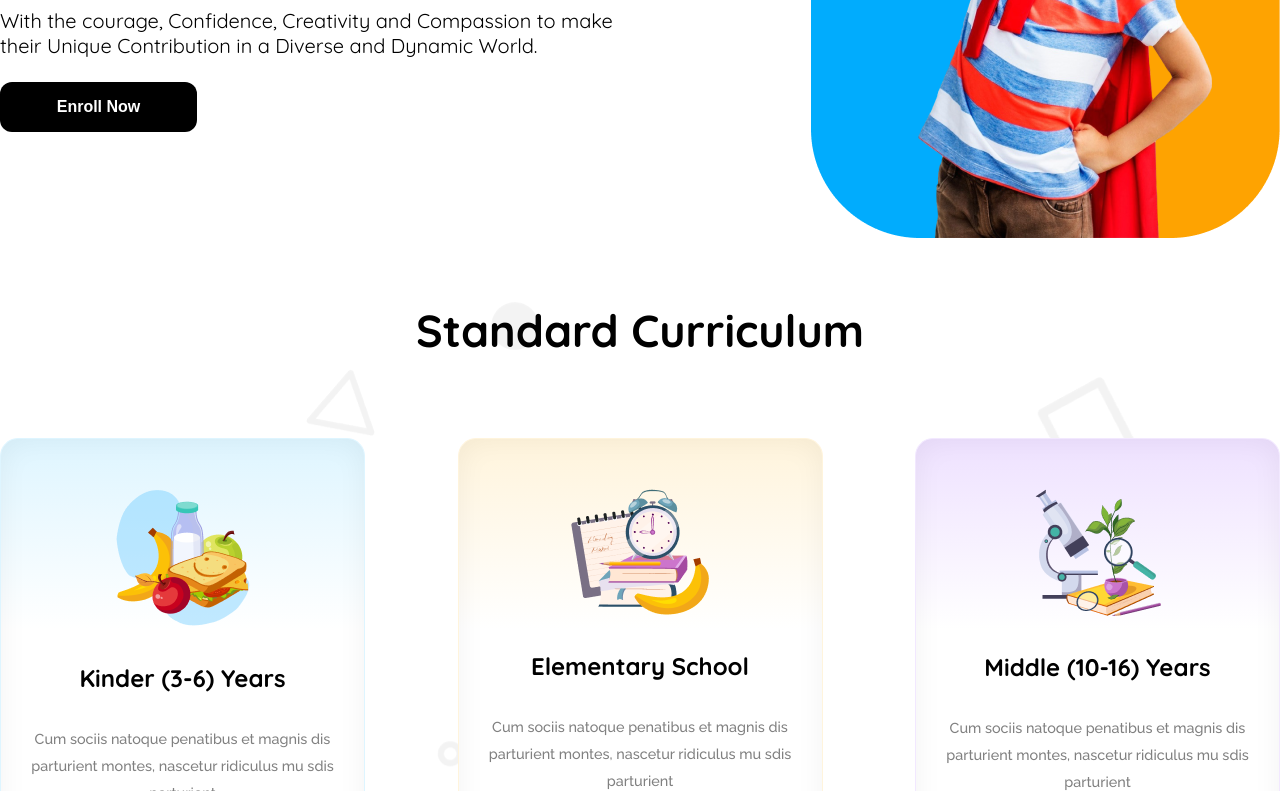
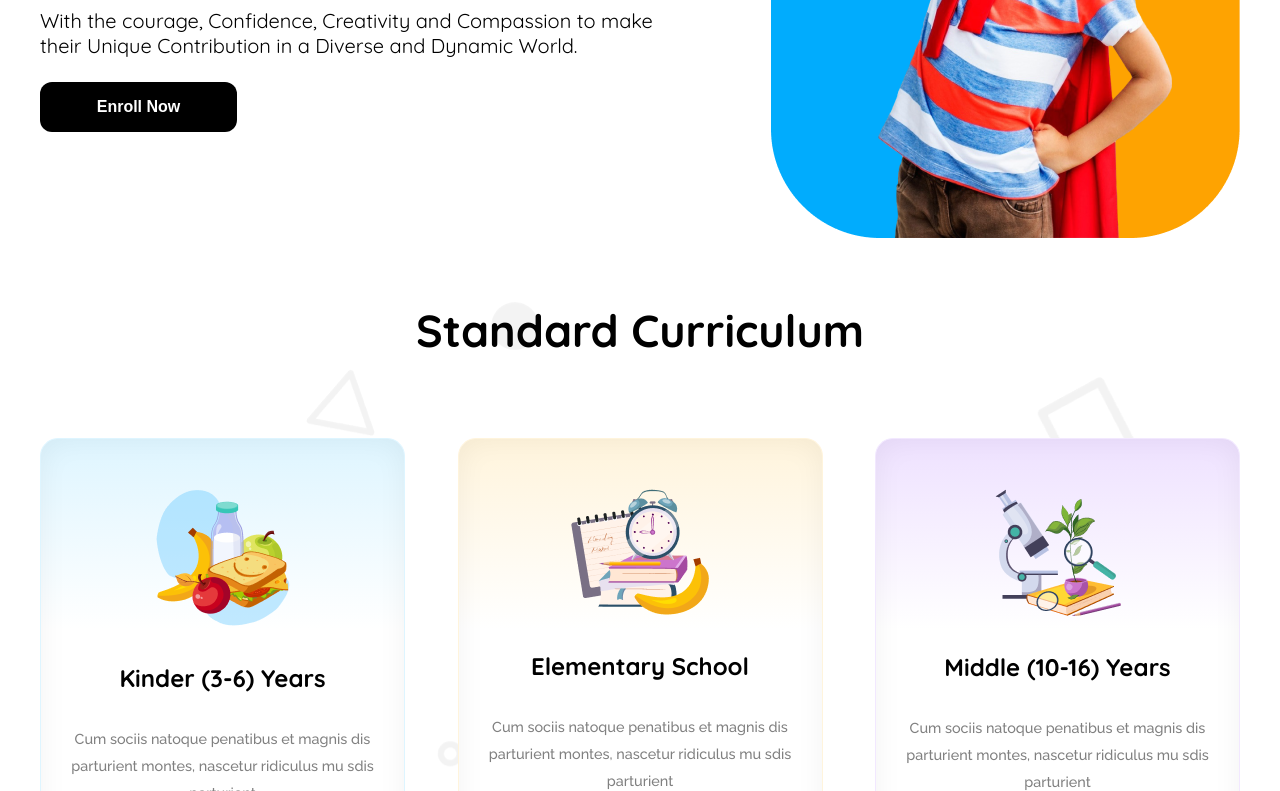
Before and after one commit to Uzzal-Mistry/assignment_two, a plain HTML site: page index.html in a window 1280 px wide. Shown: the part 451-1242 px from the top of the page. Drawn offline with Linux system fonts and the light colour scheme.

Commit message:
add width

```diff
--- a/style.css
+++ b/style.css
@@ -45,7 +45,7 @@
 
 
 :root {
-    --width: 1400px;
+    --width: 1200px;
 }
 
 
```
